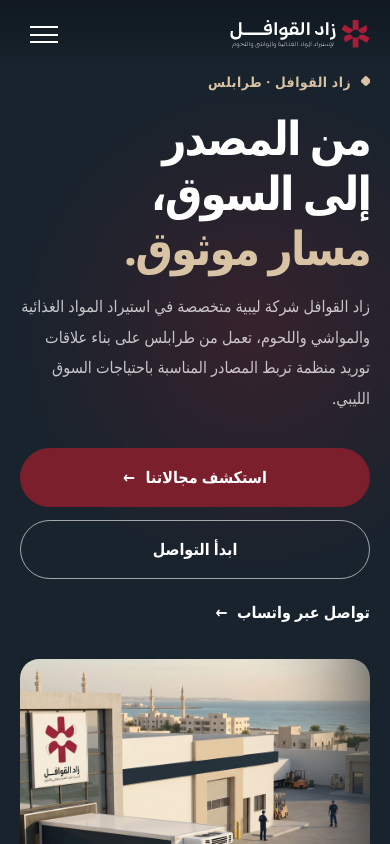
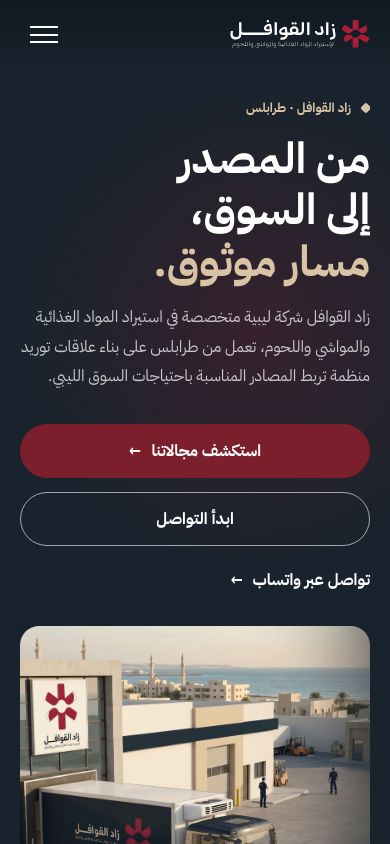
Before and after one commit to DalDotLY/zad, a Next.js app: page / in a window 390 px wide. Shown: the top 844 px of the page. Built offline with nearby package versions, Linux system fonts and the light colour scheme.

Commit message:
Fix Arabic typography and visual hierarchy

```diff
--- a/app/globals.css
+++ b/app/globals.css
@@ -71,3 +71,59 @@
   .area-card--reverse .safe-image{inset:0;width:100%;height:100%;min-height:100%;aspect-ratio:auto}
   .area-card .safe-image:after{background:linear-gradient(0deg,rgba(24,35,45,.98),rgba(24,35,45,.78) 58%,rgba(24,35,45,.08))}
 }
+
+/* Typography and layout polish */
+:root{--font-arabic:"IBM Plex Sans Arabic","Segoe UI",Tahoma,Arial,sans-serif;--gray:#697176}
+html{font-family:var(--font-arabic)}
+body,button,input,select,textarea{font-family:var(--font-arabic);font-feature-settings:"kern" 1,"liga" 1}
+body{font-size:clamp(1rem,.16vw + .97rem,1.075rem);line-height:1.78;font-weight:400}
+h1,h2,h3{font-family:var(--font-arabic);font-weight:700;letter-spacing:0!important;text-wrap:balance}
+h1{font-size:clamp(3rem,4.8vw,5rem);line-height:1.16}
+h2{font-size:clamp(2.15rem,3.25vw,3.65rem);line-height:1.22}
+h3{font-size:clamp(1.3rem,1.5vw,1.65rem);line-height:1.35}
+p{max-width:64ch;line-height:1.85}
+.eyebrow{font-size:.83rem;font-weight:700;letter-spacing:0;margin-bottom:1.15rem}
+.section-title{max-width:780px;margin-bottom:clamp(2.75rem,4.5vw,4.25rem)}
+.section-title p{max-width:62ch;font-size:clamp(1rem,.22vw + .96rem,1.12rem)}
+.desktop-nav{font-weight:600}
+.button,.arrow-link{font-weight:700}
+.hero-copy{max-width:680px}
+.hero h1{max-width:660px}
+.hero p{max-width:600px;line-height:1.9}
+.hero .button-row{margin-top:2rem}
+.area-content p{max-width:52ch}
+.area-card h3{line-height:1.2}
+.value-body p,.steps p,.process-list p{line-height:1.72}
+.contact-form label{font-weight:600}
+.page-hero--visual h1{max-width:800px;font-size:clamp(3rem,5vw,4.75rem);line-height:1.18}
+.page-hero--visual p{max-width:650px;line-height:1.85}
+.prose-grid{align-items:start}
+.prose-grid>.section-title{margin-bottom:0}
+.prose-grid>div p:last-of-type,.prose-grid>p:last-child{margin-bottom:0}
+
+@media(max-width:1000px){
+  .hero-copy{max-width:720px}
+  .hero h1{max-width:700px}
+}
+
+@media(max-width:700px){
+  body{font-size:1rem;line-height:1.75}
+  h1{font-size:clamp(2.45rem,10.8vw,3rem);line-height:1.2}
+  h2{font-size:clamp(1.9rem,8.3vw,2.35rem);line-height:1.27}
+  h3{font-size:1.35rem;line-height:1.4}
+  p{line-height:1.82}
+  .section{padding:4.75rem 0}
+  .section-title{margin-bottom:2.35rem}
+  .section-title p{font-size:1rem}
+  .prose-grid{gap:1.75rem}
+  .prose-grid>.section-title{margin-bottom:0}
+  .hero-copy{margin-top:3.15rem}
+  .hero h1{font-size:clamp(2.45rem,11vw,3rem);line-height:1.2}
+  .hero p{line-height:1.85}
+  .eyebrow{font-size:.8rem;margin-bottom:.85rem}
+  .button{min-height:3.4rem;padding:.72rem 1.25rem}
+  .area-card h3{font-size:1.75rem}
+  .area-content p{font-size:.97rem;line-height:1.75}
+  .page-hero--visual h1{font-size:clamp(2.35rem,10.5vw,3rem);line-height:1.22}
+  .page-hero--visual p{line-height:1.8}
+}
--- a/app/layout.tsx
+++ b/app/layout.tsx
@@ -1,4 +1,8 @@
 import type { Metadata } from "next";
+import "@fontsource/ibm-plex-sans-arabic/400.css";
+import "@fontsource/ibm-plex-sans-arabic/500.css";
+import "@fontsource/ibm-plex-sans-arabic/600.css";
+import "@fontsource/ibm-plex-sans-arabic/700.css";
 import "./globals.css";
 import { Footer, Header, WhatsApp } from "@/components/site-shell";
 import { MotionSystem } from "@/components/motion-system";
--- a/package.json
+++ b/package.json
@@ -14,6 +14,7 @@
     "db:generate": "drizzle-kit generate"
   },
   "dependencies": {
+    "@fontsource/ibm-plex-sans-arabic": "^5.3.0",
     "drizzle-orm": "0.45.2",
     "next": "16.2.6",
     "react": "19.2.6",
```
Also changed, not shown: 1 other file (tests, documents, lock files or other folders).
